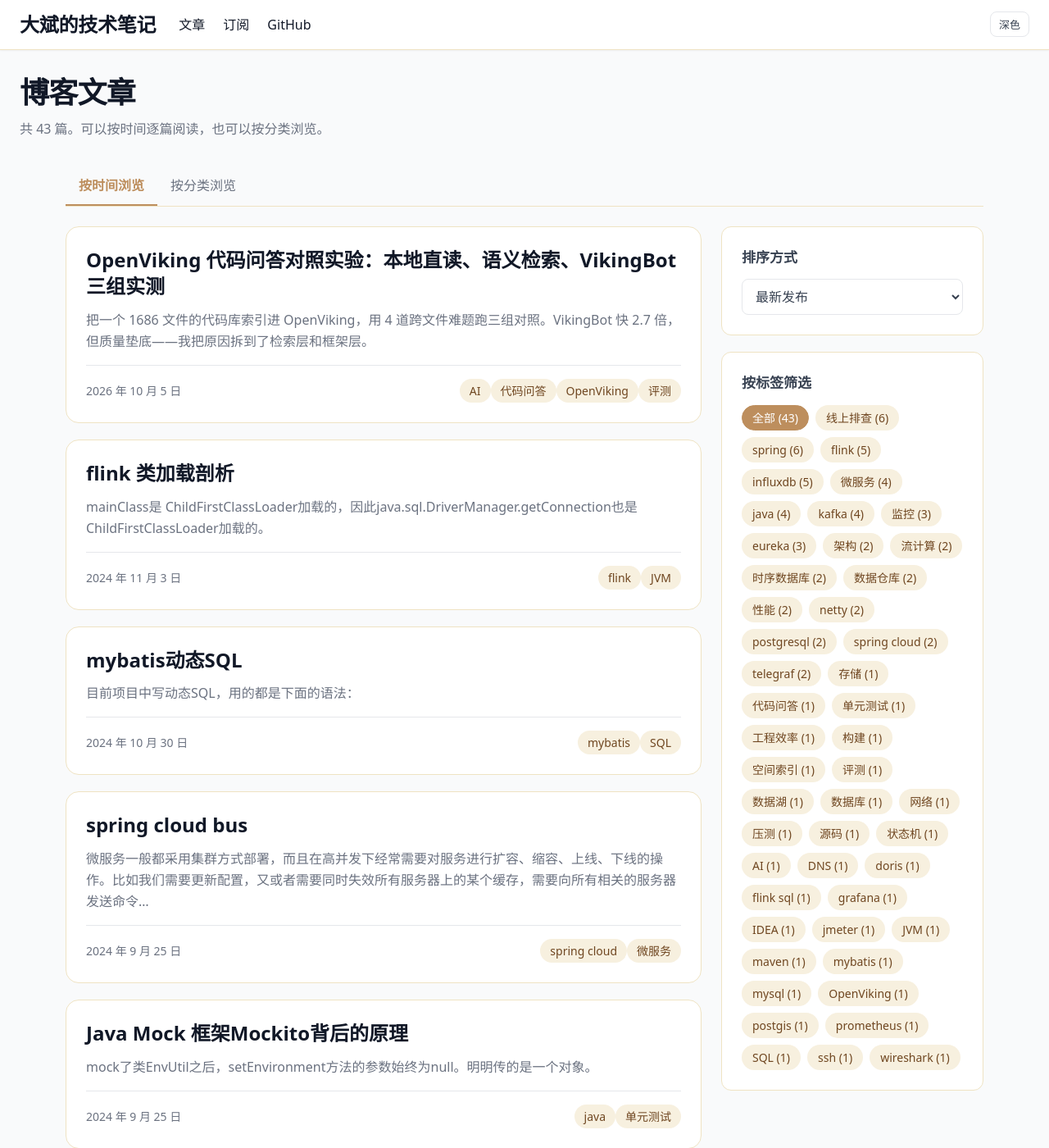
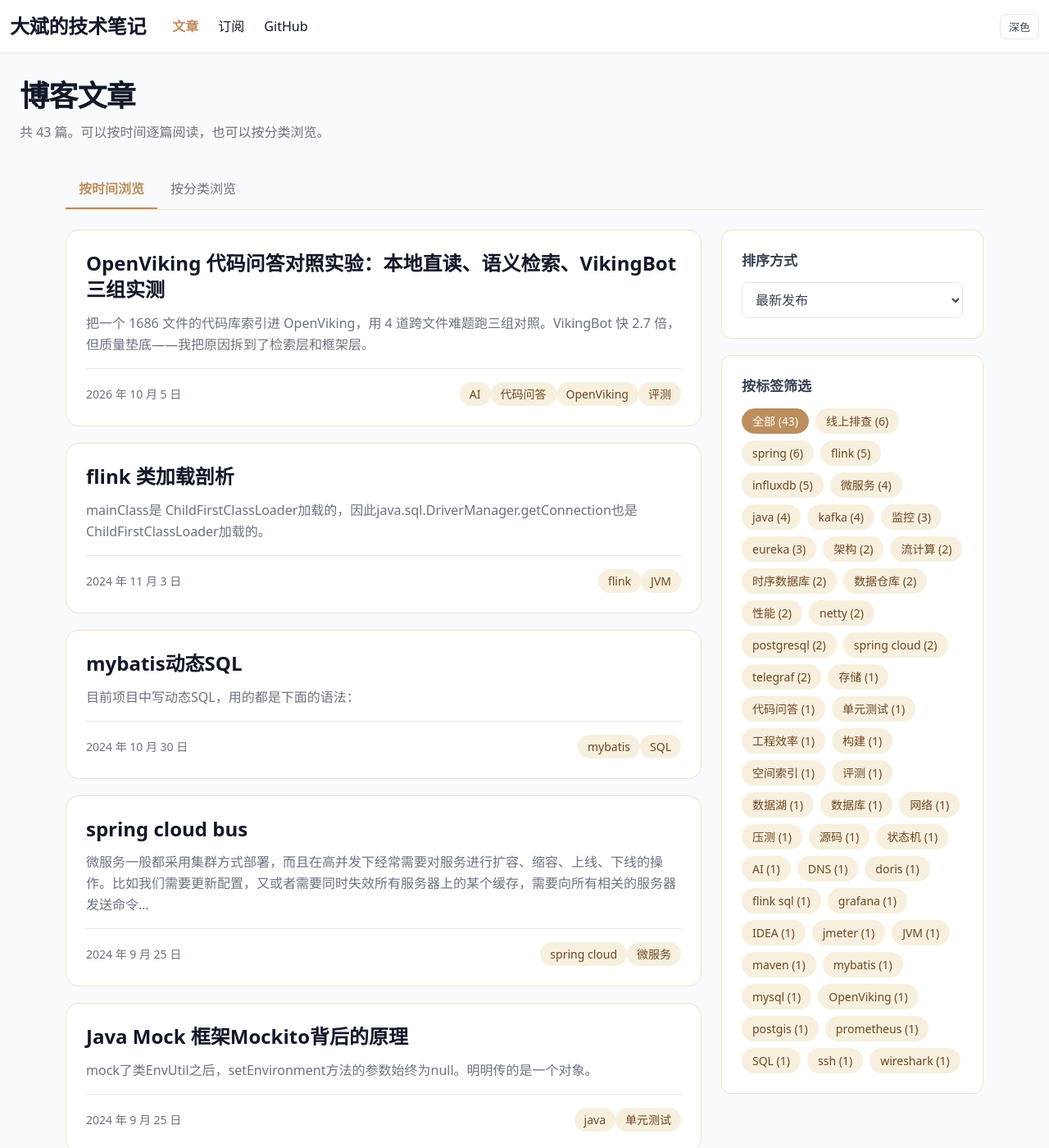
Before and after one commit to shengbinxu/shengbinxu.github.io, a Jekyll site: the page built from index.md, in a window 1280 px wide and 1400 px high. Shown: the whole window at 82% size. Built offline with Jekyll 4.4.1, drawn with Linux system fonts in a browser that asks for light colours.

Commit message:
header 对齐 yinwang：改为通栏（左右各 12px）、高度 65px、链接间距 24px、当前栏目主题色高亮

```diff
--- a/_layouts/default.html
+++ b/_layouts/default.html
@@ -26,7 +26,7 @@
     <div class="site-nav-inner">
       <a class="site-title" href="{{ '/' | relative_url }}">{{ site.title }}</a>
       <div class="nav-links">
-        <a href="{{ '/' | relative_url }}">文章</a>
+        <a href="{{ '/' | relative_url }}"{% if page.url == '/' %} class="is-active"{% endif %}>文章</a>
         <a href="{{ '/feed.xml' | relative_url }}">订阅</a>
         <a href="https://github.com/shengbinxu" target="_blank" rel="noopener">GitHub</a>
       </div>
@@ -41,7 +41,7 @@
 
   <footer class="site-footer">
     <span>© {{ site.time | date: "%Y" }} {{ site.author }}</span>
-    <a href="{{ '/' | relative_url }}">文章</a>
+    <a href="{{ '/' | relative_url }}"{% if page.url == '/' %} class="is-active"{% endif %}>文章</a>
     <a href="{{ '/feed.xml' | relative_url }}">RSS</a>
     <a href="https://github.com/shengbinxu" target="_blank" rel="noopener">GitHub</a>
   </footer>
--- a/assets/css/style.css
+++ b/assets/css/style.css
@@ -97,12 +97,12 @@ body {
 }
 
 .site-nav-inner {
-  max-width: 1280px;
-  margin: 0 auto;
-  padding: 14px 24px;
+  /* 通栏：内容左右只留 12px，与 yinwang 一致；不做居中限宽 */
+  padding: 0 12px;
+  height: 64px;
   display: flex;
   align-items: center;
-  gap: 28px;
+  gap: 32px;
 }
 
 .site-title {
@@ -119,7 +119,7 @@ body {
 
 .nav-links {
   display: flex;
-  gap: 22px;
+  gap: 24px;
   font-size: 16px;
   font-weight: 500;
 }
@@ -130,6 +130,8 @@ body {
 }
 
 .nav-links a:hover { color: var(--link); }
+.nav-links a.is-active { color: rgb(var(--theme-600)); font-weight: 600; }
+html.dark .nav-links a.is-active { color: rgb(var(--theme-400)); }
 
 .nav-spacer { flex: 1; }
 
@@ -510,7 +512,7 @@ body {
 
 @media (max-width: 600px) {
   .wrap { padding: 20px 16px 56px; }
-  .site-nav-inner { padding: 12px 16px; gap: 16px; }
+  .site-nav-inner { padding: 0 12px; gap: 16px; }
   .site-title { font-size: 18px; }
   .nav-links { gap: 14px; font-size: 14px; }
   .article-title, .page-title { font-size: 24px; }
```
